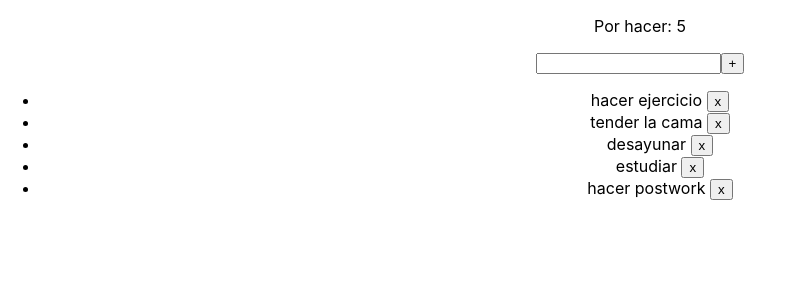
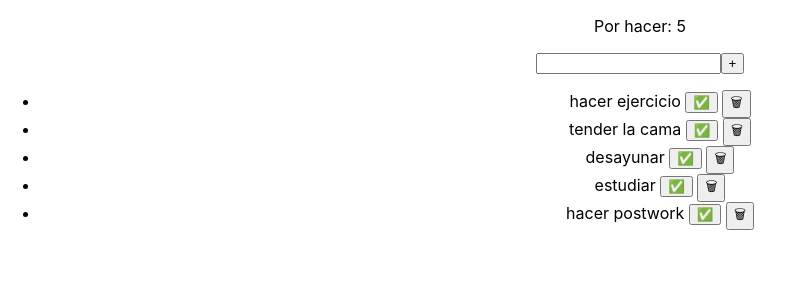
Before and after one commit to carmenmendez/lista-react, a React (Create React App) app: page / in a window 1280 px wide. Shown: the top 300 px of the page, without its empty margins (0-794 px from the left). Built offline with nearby package versions, Linux system fonts and the light colour scheme.

Commit message:
refactor todos as objects

```diff
--- a/src/components/TodoList/index.js
+++ b/src/components/TodoList/index.js
@@ -7,11 +7,26 @@ function TodoList() {
     const [todos, setTodos] = useState([])
     useEffect(() => {
         const initialTodos = [
-            'hacer ejercicio',
-            'tender la cama',
-            'desayunar',
-            'estudiar',
-            'hacer postwork'
+            {
+                list: 'hacer ejercicio',
+                done: false
+            },
+            {
+                list: 'tender la cama',
+                done: false
+            },
+            {
+                list: 'desayunar',
+                done: false
+            },
+            {
+                list: 'estudiar',
+                done: false
+            },
+            {
+                list: 'hacer postwork',
+                done: false
+            }
         ]
         setTodos(initialTodos)
     }, [])
@@ -22,7 +37,7 @@ function TodoList() {
     function handleAddTodo() {
         // Duplicar todos para evitar mutación con spread operator
         const todosCopy = [...todos]
-        todosCopy.push(newTodo)
+        todosCopy.push({ list: newTodo, done: false})
         setTodos(todosCopy)
         setNewTodo('')
     }
@@ -35,11 +50,21 @@ function TodoList() {
         const todosFiltered = todos.filter((_todo, i) => i !== index);
         setTodos(todosFiltered)
     }
+    function handleToggleTodo(index) {
+        const markedTodos = todos.map( (todo, todoIndex) => {
+            if(todoIndex === index) {
+                // return { ...list, done: !todo.done } spread operator to clone each field
+                return { list: todo.list, done: !todo.done }
+            }
+            return todo;
+        })
+        setTodos(markedTodos)
+    }
 
     return (
         <main>
             <div>
-                <TodosCounter count={todos.length} />
+                <TodosCounter count={todos.filter((todo) => !todo.done ).length} />
                 <TodoCreator
                     newTodo={newTodo}
                     onUpdateTodo={onUpdateTodo}
@@ -49,7 +74,11 @@ function TodoList() {
             <div>
                 <ul>
                     {todos.map((todo, index) => {
-                        return <li key={index}>{todo} <button onClick={() => { handleRemoveTodo(index) }}>x</button></li>
+                        return <li
+                                 style={ {textDecoration: todo.done ? 'line-through' : 'none'} }
+                                 key={index}>
+                                     {todo.list} <button onClick={() => { handleToggleTodo(index) }}>✅</button> <button onClick={() => { handleRemoveTodo(index) }}>🗑</button>
+                               </li>
                     })}
                 </ul>
             </div>
```
